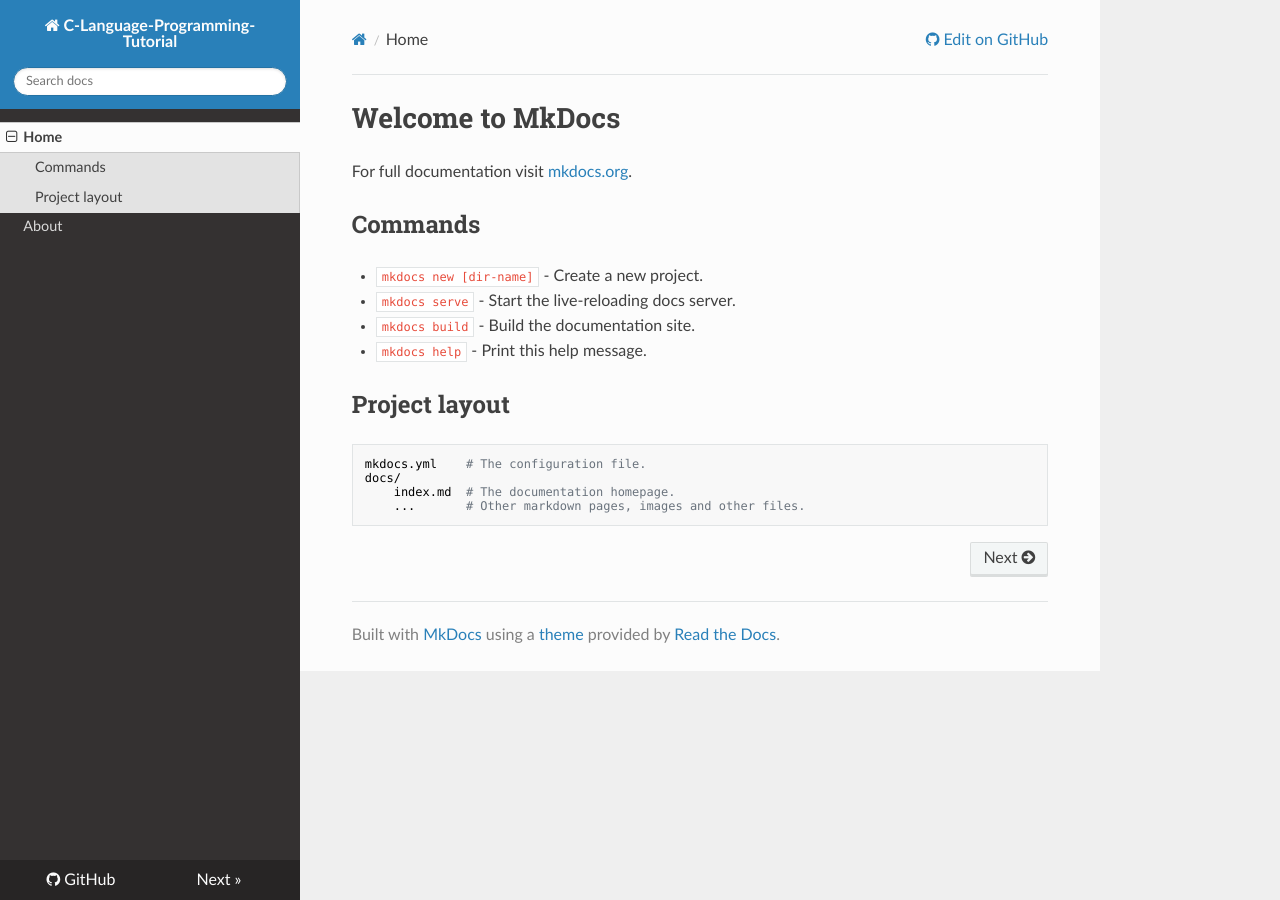
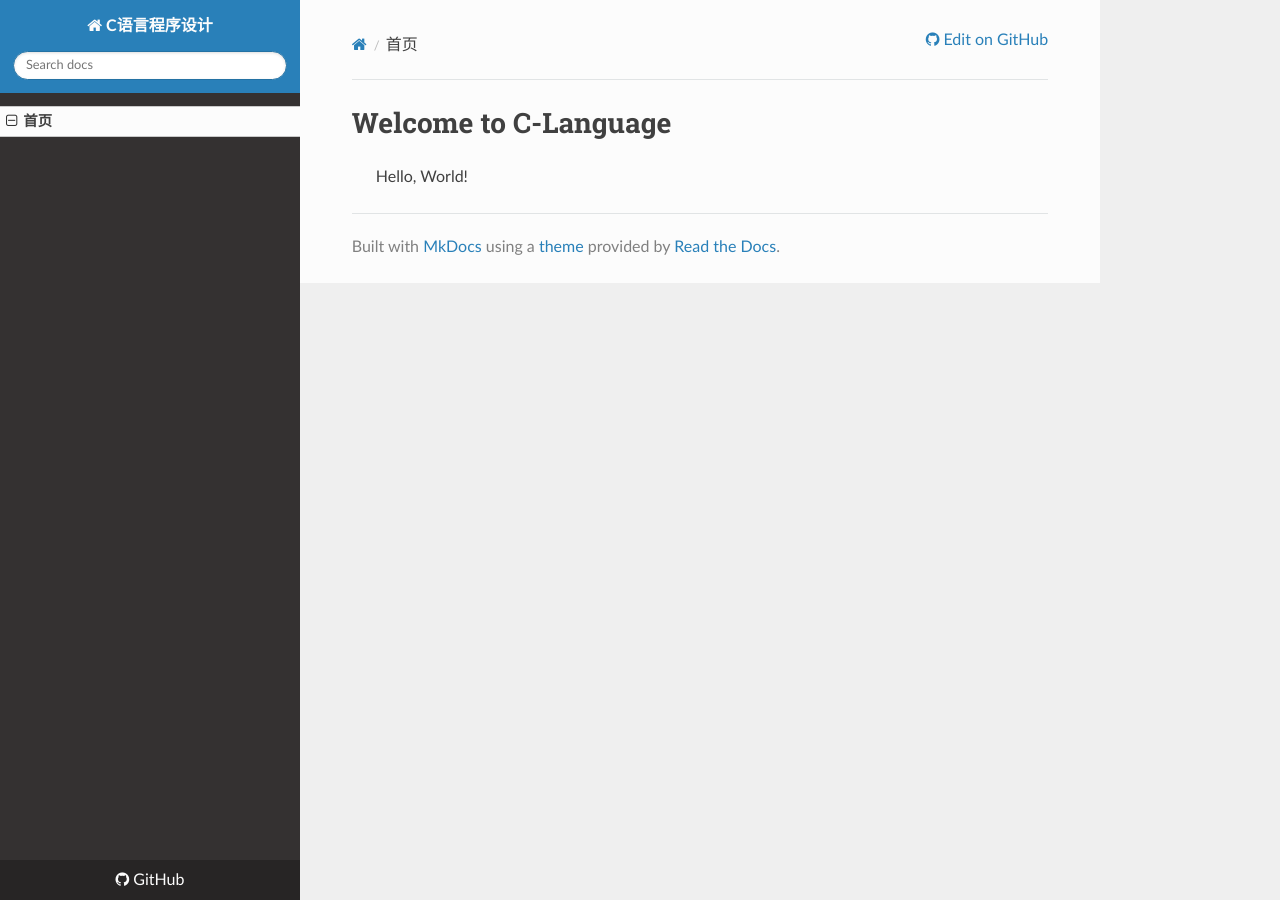
Before and after one commit to qqhai007/C-Language-Getting-Started-Guide, an MkDocs documentation site: the page built from docs/index.md, in a window 1280 px wide. Built offline with MkDocs 1.6.1, drawn with Linux system fonts in a browser that asks for light colours; nearby versions of some CDN libraries; old or Windows-style settings are respelled for this version of MkDocs.

Commit message:
2017-09-06 10:46:36

```diff
--- a/docs/index.md
+++ b/docs/index.md
@@ -1,17 +1,3 @@
-# Welcome to MkDocs
+# Welcome to C-Language
 
-For full documentation visit [mkdocs.org](http://mkdocs.org).
-
-## Commands
-
-* `mkdocs new [dir-name]` - Create a new project.
-* `mkdocs serve` - Start the live-reloading docs server.
-* `mkdocs build` - Build the documentation site.
-* `mkdocs help` - Print this help message.
-
-## Project layout
-
-    mkdocs.yml    # The configuration file.
-    docs/
-        index.md  # The documentation homepage.
-        ...       # Other markdown pages, images and other files.
+> Hello, World!
--- a/mkdocs.yml
+++ b/mkdocs.yml
@@ -1,7 +1,6 @@
-site_name: C-Language-Programming-Tutorial
+site_name: C语言程序设计
 pages:
-- Home: index.md
-- About: about.md
+- 首页: index.md
 theme: readthedocs
 repo_url: https://github.com/anshengme/C-Language-Programming-Tutorial
 edit_uri: blob/master/docs/
```
Also changed, not shown: docs/about.md (deleted, +0 -58 lines).
